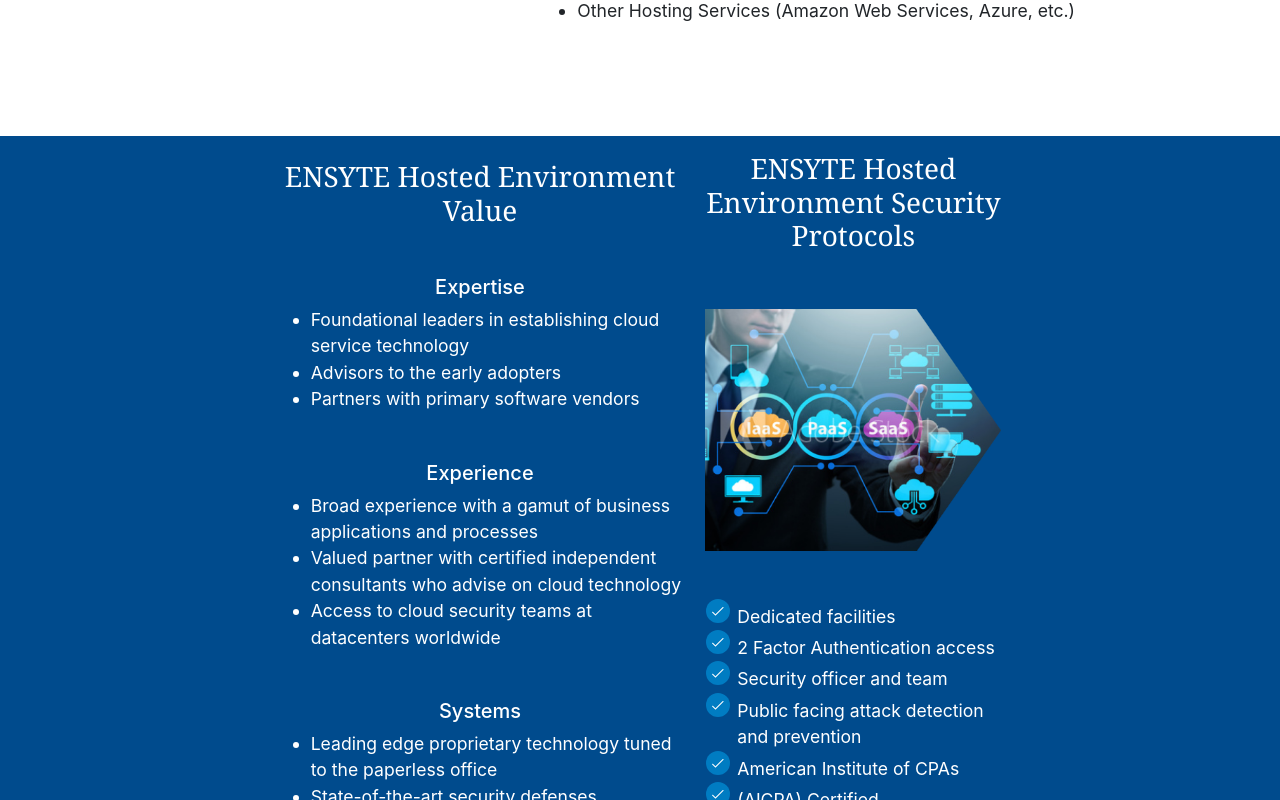
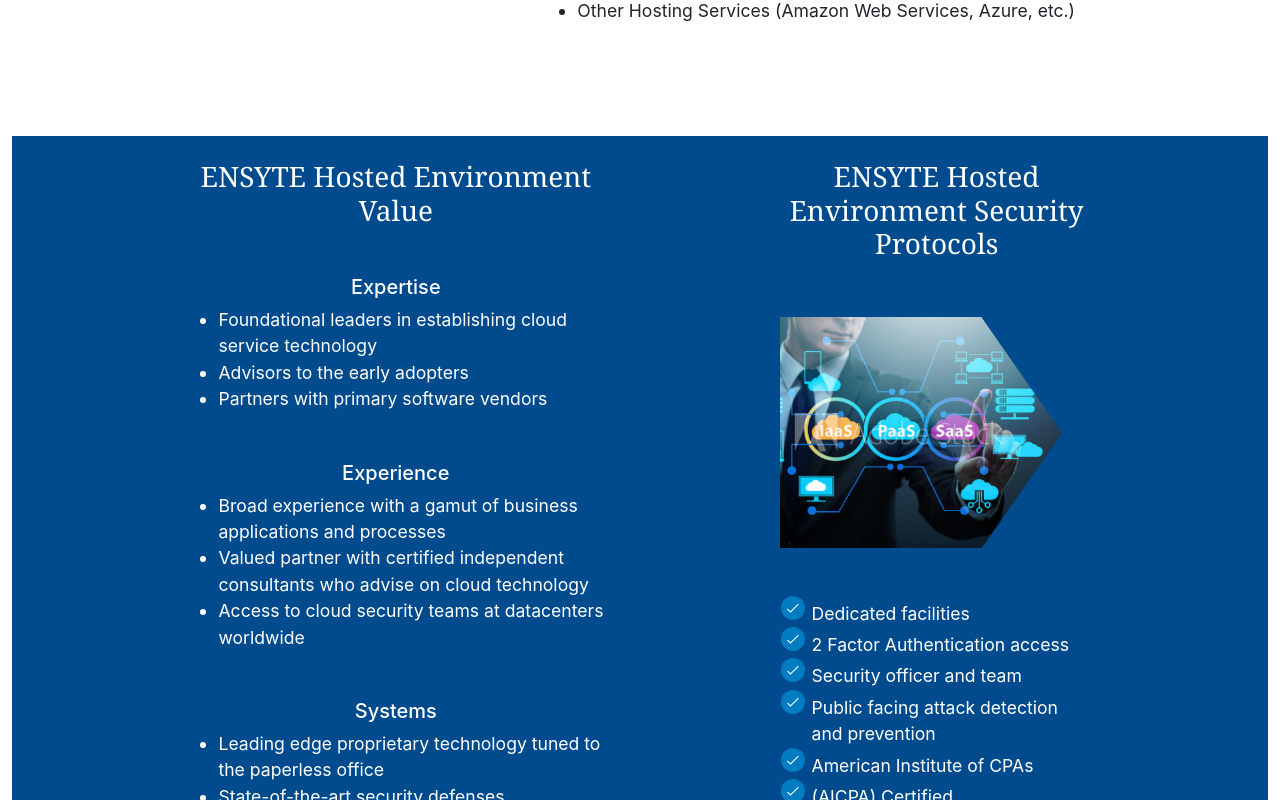
Before and after one commit to JeffGoji/React-Ensyte-Website, a React (Create React App) app: page /gastar-hosting in a window 1280 px wide. Shown: the part 520-1320 px from the top of the page. Built offline with nearby package versions, Linux system fonts and the light colour scheme.

Commit message:
changed layout on Gastar Hosting

```diff
--- a/src/components/pages/GastarHosting.js
+++ b/src/components/pages/GastarHosting.js
@@ -29,10 +29,9 @@ const GastarHosting = () => {
                     </ul>
                 </div>
             </div>
-            <div className="row mt-5 justify-content-center blue-bg text-white">
+            <div className="d-flex justify-content-evenly mt-5 blue-bg text-white">
                 <div className="col-lg-4 col-md-12 col-sm-12 text-justify mb-5 mt-4">
                     <h3 className="text-center">ENSYTE Hosted Environment Value</h3>
-
                     <h5 className=" mt-5 text-center">Expertise</h5>
                     <ul>
                         <li>Foundational leaders in establishing cloud service technology</li>
@@ -74,10 +73,10 @@ const GastarHosting = () => {
                 <div className="col-lg-3 col-md-12 col-sm-12 text-justify mb-5">
                     {/* <div className='row mt-5 mb-5 blue-bg'> */}
 
-                    <h3 className="text-center text-white mt-3 mb-2">ENSYTE Hosted Environment Security Protocols</h3>
-                    <div className="text-center">
-                        <img src={img2} alt="ENSYTE Hosted Environment Security Protocols" className='img-fluid mt-5' style={{ maxWidth: "100%" }} />
-                    </div>
+                    <h3 className="text-center text-white mt-4 mb-2">ENSYTE Hosted Environment Security Protocols</h3>
+                    <div className="">
+                        <img src={img2} alt="ENSYTE Hosted Environment Security Protocols" className='img-fluid mt-5' style={{ maxWidth: "90%" }} />
+
                         <ul className="check mt-5">
                             <li>Dedicated facilities</li>
                             <li>2 Factor Authentication access</li>
@@ -93,6 +92,7 @@ const GastarHosting = () => {
                         </ul>
                     </div>
                 </div>
+            </div>
             <div className="text-center mt-5">
                 <NavLink className="btn btn-lg text-center btn-primary m-2" to="../gastar-risk"><h2 className="text-center">Risk Management</h2></NavLink>
                 <NavLink className="btn btn-lg text-center btn-primary" to="../gastar-security"><h2 className="text-center">Data Security</h2></NavLink>
--- a/src/components/pages/GastarSecurity.js
+++ b/src/components/pages/GastarSecurity.js
@@ -23,7 +23,7 @@ function GastarSecurity() {
             </div>
             <div className="row justify-content-center mt-5 mb-5">
                 <div className="col-lg-4 col-md-12 col-sm-12 text-center">
-                    <img src={dataCenter} alt="Product" className='img-fluid rounded imgShadow' style={{ maxheight: "28rem" }} />
+                    <img src={dataCenter} alt="Product" className='img-fluid rounded imgShadow mt-2' style={{ maxHeight: "20rem" }} />
                 </div>
                 <div className="col-lg-8 col-md-12 col-sm-12 text-center mt-2">
 
```
Lines whose indentation alone changed are shown as unchanged.
